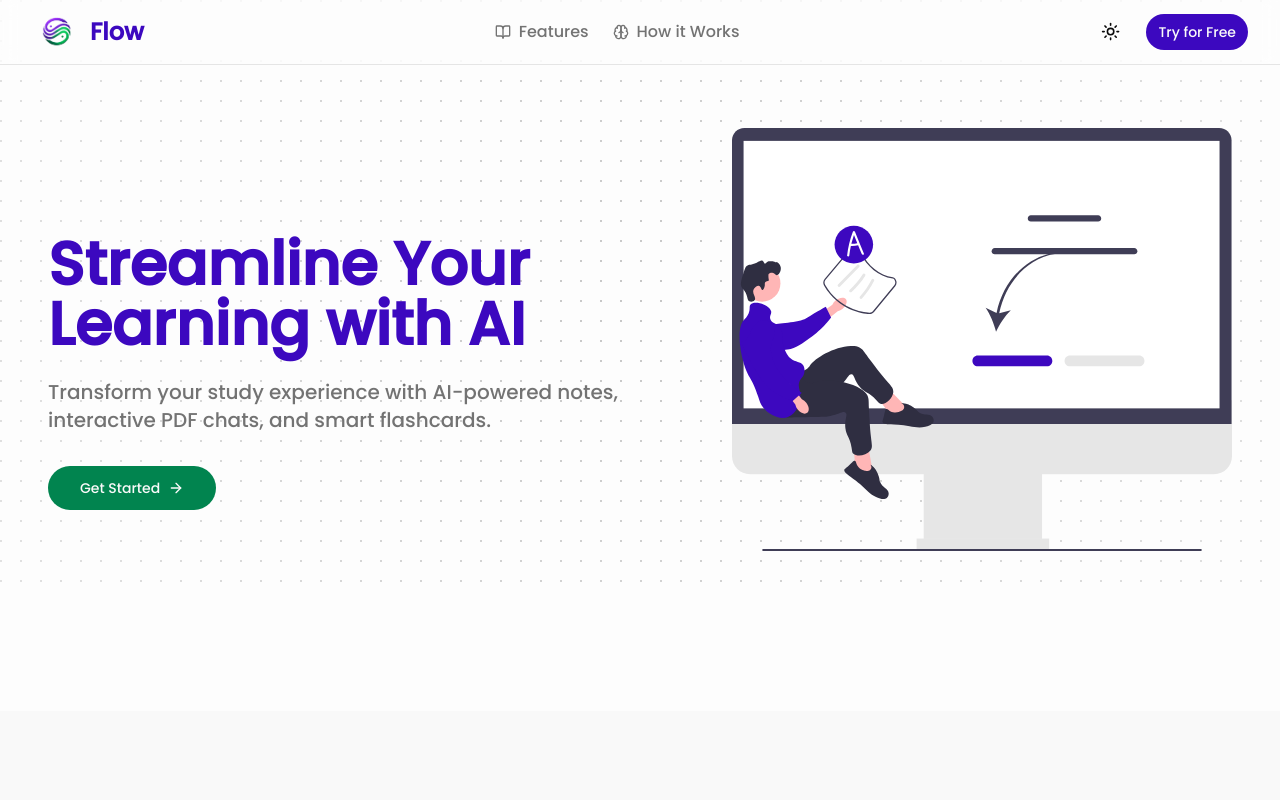
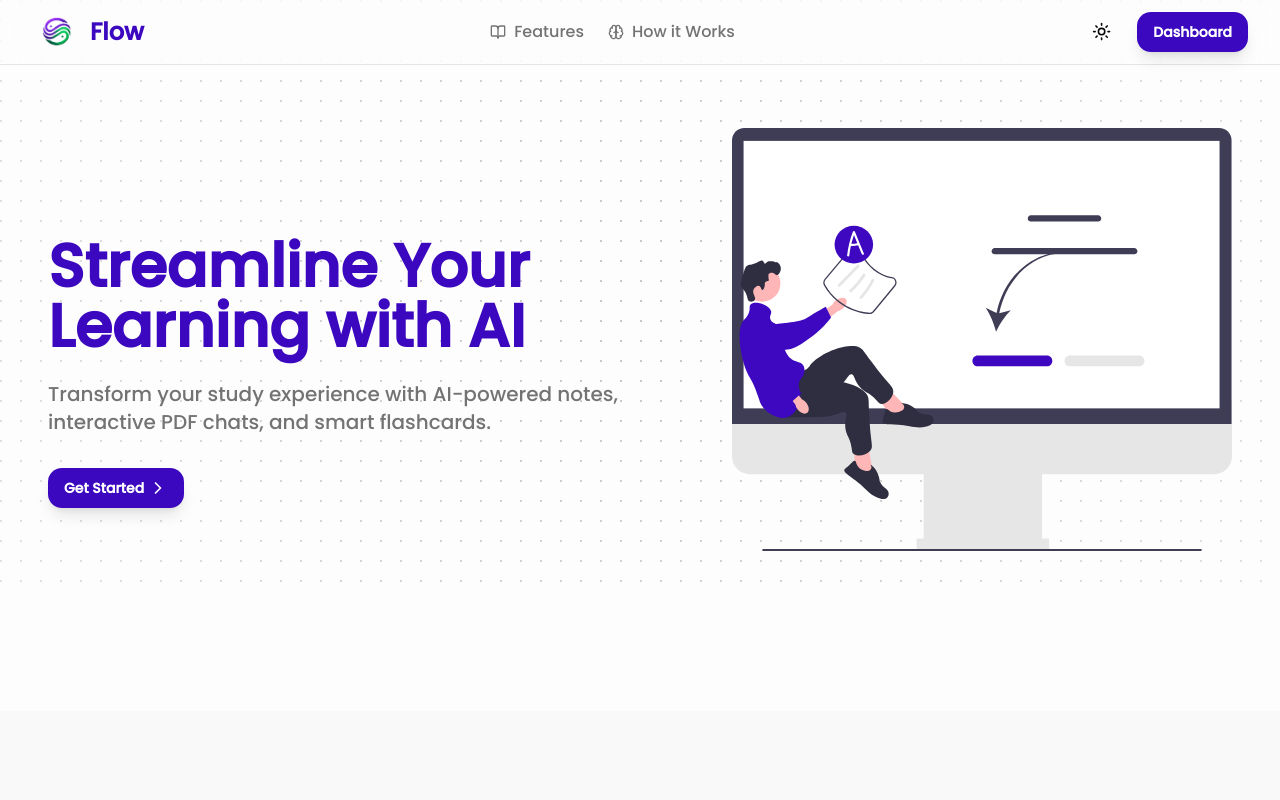
Before and after one commit to codify4/flow-platform, a Next.js app: page / in a window 1280 px wide. Shown: the top 800 px of the page. Built offline with nearby package versions, Linux system fonts and the light colour scheme.

Commit message:
added custom button

```diff
--- a/app/page.tsx
+++ b/app/page.tsx
@@ -1,4 +1,4 @@
-import { Navbar } from "@/components/navbar";
+import { Navbar } from "@/components/landing/navbar";
 import Hero from "@/components/landing/hero";
 import Features from "@/components/landing/features";
 import HowItWorks from "@/components/landing/how-works";
--- a/components/landing/hero.tsx
+++ b/components/landing/hero.tsx
@@ -1,8 +1,8 @@
-import { ArrowRight } from "lucide-react"
-import { Button } from "../ui/button"
 import DotPattern from "../ui/dot-pattern"
 import { cn } from "@/lib/utils"
 import Image from "next/image"
+import MainButton from "../main-button"
+import { ChevronRight } from "lucide-react"
 
 const Hero = () => {
   return (
@@ -18,9 +18,14 @@ const Hero = () => {
             </p>
 
             <div className="flex gap-4 justify-center">
-              <Button size="lg" className="z-10 bg-secondary hover:bg-secondary/90 rounded-full">
-                Get Started <ArrowRight className="ml-2 h-4 w-4" />
-              </Button>
+              <MainButton
+                className="px-10 py-3 text-white font-semibold bg-primary"
+                bgClick="#3D08BF"
+                bgHover="#3D08BF"
+              >
+                Get Started
+                <ChevronRight className="w-5 h-5 font-bold ml-1" />
+              </MainButton>
             </div>
           </div>
           <Image
--- a/components/navbar.tsx
+++ b/components/landing/navbar.tsx
@@ -5,6 +5,7 @@ import { ModeToggle } from "@/components/mode-toggle";
 import { BookOpen, Brain } from "lucide-react";
 import Link from "next/link";
 import Image from "next/image";
+import MainButton from "../main-button";
 
 export function Navbar() {
   return (
@@ -32,9 +33,13 @@ export function Navbar() {
           </div>
           <div className="flex items-center gap-4">
             <ModeToggle />
-            <Button size="sm" className="rounded-full hover:bg-secondary">
-              Try for Free
-            </Button>
+            <MainButton
+              className="text-white font-semibold bg-primary"
+              bgClick="#3D08BF"
+              bgHover="#3D08BF"
+            >
+                Dashboard
+            </MainButton>
           </div>
         </div>
       </div>
--- /dev/null
+++ b/components/main-button.tsx
@@ -0,0 +1,34 @@
+'use client'
+
+import { cn } from "@/lib/utils";
+import { Button } from "./ui/button"
+import { motion } from "framer-motion";
+
+type ButtonProps = {
+    className?: string;
+    children?: React.ReactNode;
+    onClick?: () => void;
+    variant?: "default" | "secondary" | "outline" | "ghost" | "link" | "destructive";
+    bgHover?: string;
+    bgClick?: string;
+}
+
+const MainButton = ({ className, children, onClick, variant = "default", bgClick, bgHover }: ButtonProps) => {
+    return (
+        <Button
+            variant={variant}
+            onClick={onClick}
+            asChild
+        >
+            <motion.button
+                className={cn("z-10 rounded-full shadow-lg", className)}
+                whileHover={{ scale: 1.05, backgroundColor: bgHover }}
+                whileTap={{ scale: 0.95, backgroundColor: bgClick }}
+                transition={{ type: 'spring', stiffness: 400, damping: 10 }}
+            >
+                {children}
+            </motion.button>
+        </Button>
+    )
+}
+export default MainButton
--- a/package.json
+++ b/package.json
@@ -20,7 +20,7 @@
     "clsx": "^2.1.1",
     "eslint": "8.49.0",
     "eslint-config-next": "15.0.3",
-    "framer-motion": "^11.11.17",
+    "framer-motion": "12.0.0-alpha.1",
     "lucide-react": "^0.446.0",
     "next": "15.0.3",
     "next-themes": "^0.3.0",
```
Also changed, not shown: 1 other file (tests, documents, lock files or other folders).
